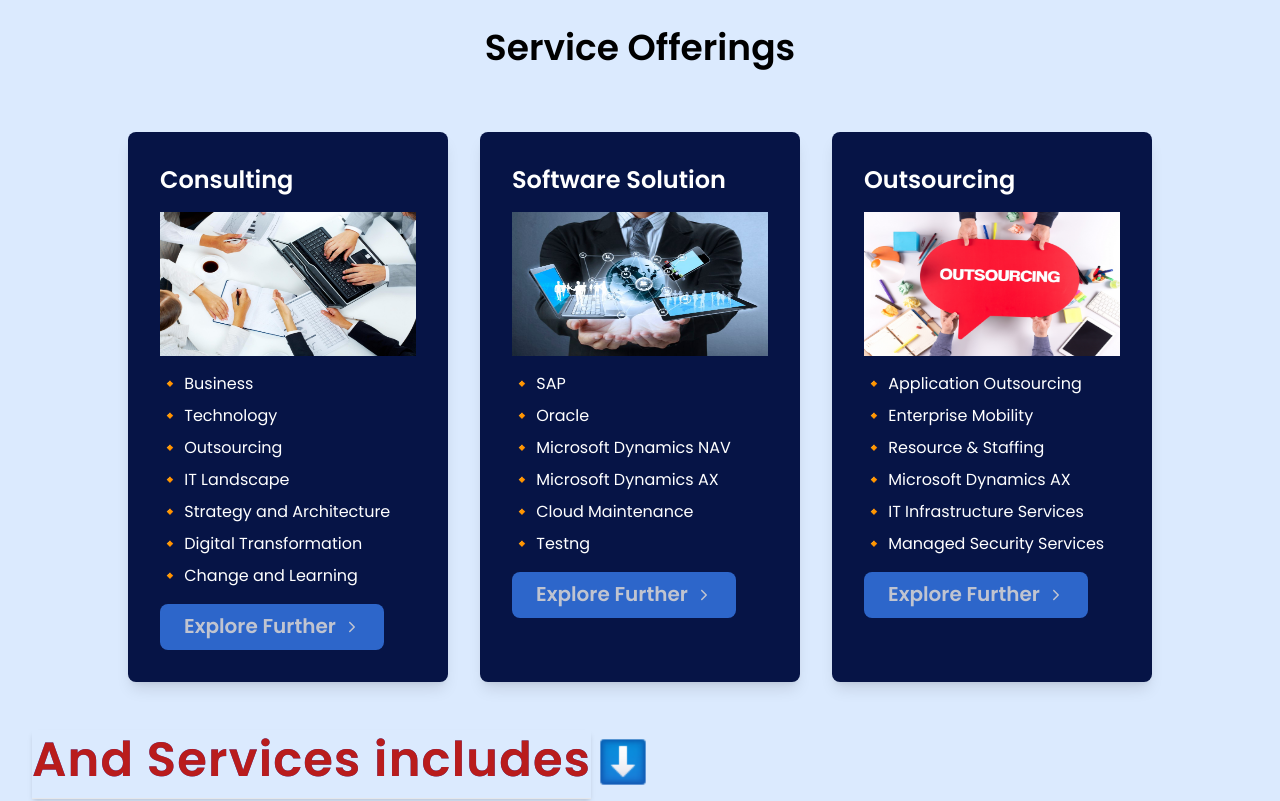
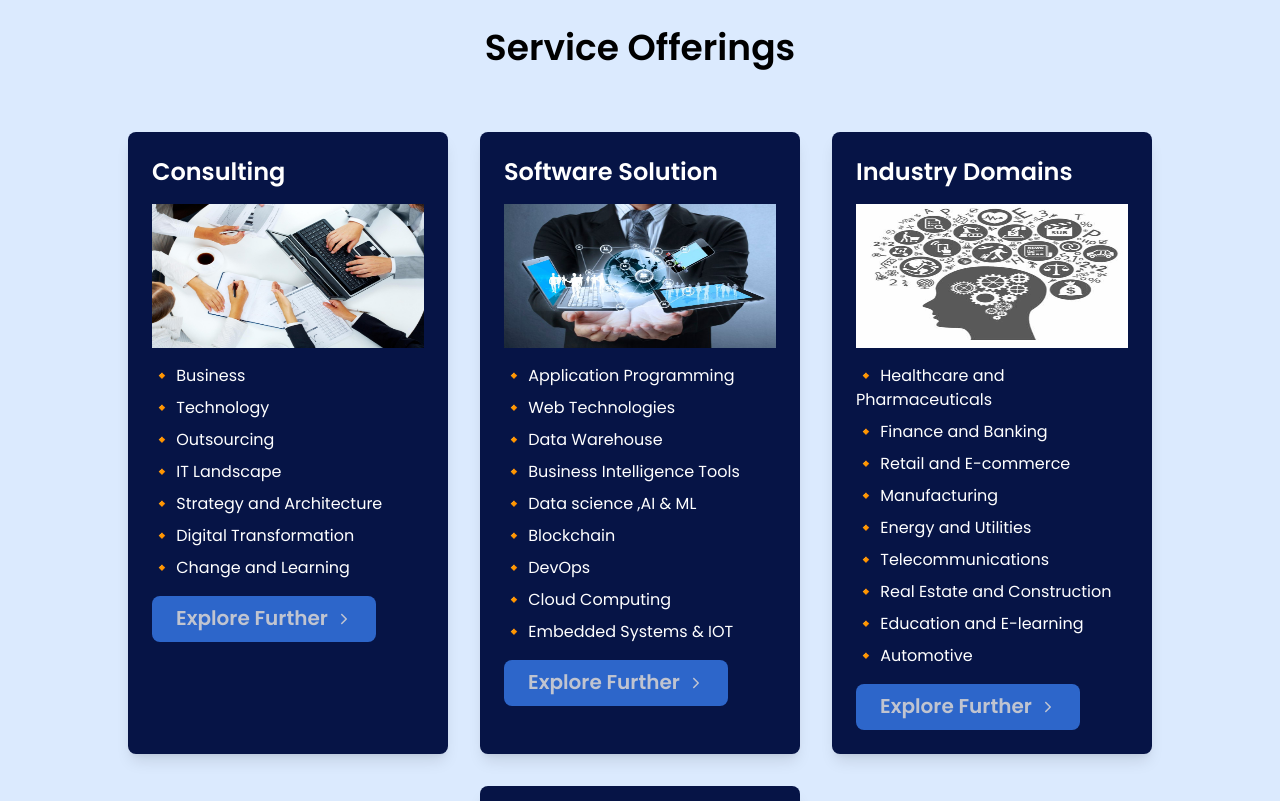
Before and after one commit to sivajisj/project-LLp, a React (Vite) app in the folder client/: page / in a window 1280 px wide. Shown: the part 2700-3501 px from the top of the page. Built offline with nearby package versions, Linux system fonts and the light colour scheme.

Commit message:
service section modified

```diff
--- a/client/src/components/Services.jsx
+++ b/client/src/components/Services.jsx
@@ -17,6 +17,7 @@
 import LampImg from "../assets/Lamp.jpg"
 import BigDataImg from "../assets/BigData.jpg"
 import CRMImg from "../assets/crm.jpg"
+import industryDomainsImg from '../assets/industryDomainsImg.jpg'
 import {Link} from 'react-scroll'
 
 
@@ -44,24 +45,46 @@
         {/* Software Solution */}
         <ServiceCard title="Software Solution" imageSrc={softwareSolutionImg}>
           <ul className="mt-4 space-y-2">
-            <li> 🔸 SAP</li>
-            <li> 🔸 Oracle</li>
-            <li> 🔸 Microsoft Dynamics NAV</li>
-            <li> 🔸 Microsoft Dynamics AX</li>
-            <li> 🔸 Cloud Maintenance</li>
-            <li> 🔸 Testng</li>
+            <li> 🔸 Application Programming</li>
+            <li> 🔸 Web Technologies </li>
+            <li> 🔸 Data Warehouse</li>
+            <li> 🔸 Business Intelligence Tools</li>
+            <li> 🔸 Data science ,AI & ML</li>
+            <li> 🔸 Blockchain</li>
+            <li> 🔸 DevOps</li>
+            <li> 🔸 Cloud Computing   </li>
+            <li> 🔸 Embedded Systems & IOT</li>
           </ul>
         </ServiceCard>
+
+          {/* Industry domains */}
+          <ServiceCard title="Industry Domains" imageSrc={industryDomainsImg}>
+                  <ul className="mt-4 space-y-2">
+                    <li> 🔸 Healthcare and Pharmaceuticals</li>
+                    <li> 🔸 Finance and Banking</li>
+                    <li> 🔸 Retail and E-commerce</li>
+                    <li> 🔸 Manufacturing</li>
+                    <li> 🔸 Energy and Utilities</li>
+                    <li> 🔸 Telecommunications</li>
+                    <li> 🔸 Real Estate and Construction</li>
+                    <li> 🔸 Education and E-learning</li>
+                    <li> 🔸 Automotive</li>
+                  </ul>
+                </ServiceCard>
+
+        {/* Outsourcing */}
         <ServiceCard title="Outsourcing" imageSrc={Outsourcing}>
           <ul className="mt-4 space-y-2">
             <li> 🔸 Application Outsourcing</li>
             <li> 🔸 Enterprise Mobility</li>
             <li> 🔸 Resource & Staffing</li>
-            <li> 🔸 Microsoft Dynamics AX</li>
+
             <li> 🔸 IT Infrastructure Services</li>
             <li> 🔸 Managed Security Services</li>
           </ul>
         </ServiceCard>
+
+
       </div>
 
       <div className="container mx-auto p-8">
@@ -264,12 +287,12 @@
 }
 
 const ServiceCard = ({ title, children, imageSrc }) => (
-  <div className="bg-[#061446] text-white m-4 p-8 rounded-lg shadow-lg transition-transform duration-300 transform hover:scale-105 w-80">
+  <div className="bg-[#061446] text-white m-4 p-6 rounded-lg shadow-lg transition-transform duration-300 transform hover:scale-105 w-80">
     <h2 className="text-2xl font-bold mb-4">{title}</h2>
     <img src={imageSrc} alt={title} className="mb-4 w-full h-36 mx-auto" />
     {children}
 
-    <button className="flex animate-pulse mt-4 items-center px-6 py-2 bg-blue-500 text-white font-semibold rounded-lg hover:bg-blue-700 transition duration-300">
+    <button className="flex animate-pulse mt-4 justify-end items-center px-6 py-2 bg-blue-500 text-white font-semibold rounded-lg hover:bg-blue-700 transition duration-300">
 
       <Link to="explore" smooth={true} offset={50} duration={500} className="text-white hover:animate-pulse cursor-pointer font-bold text-xl border-b-2 border-transparent hover:border-yellow-500" >
       Explore Further
```
Also changed, not shown: client/src/assets/industryDomainsImg.jpg (added).
